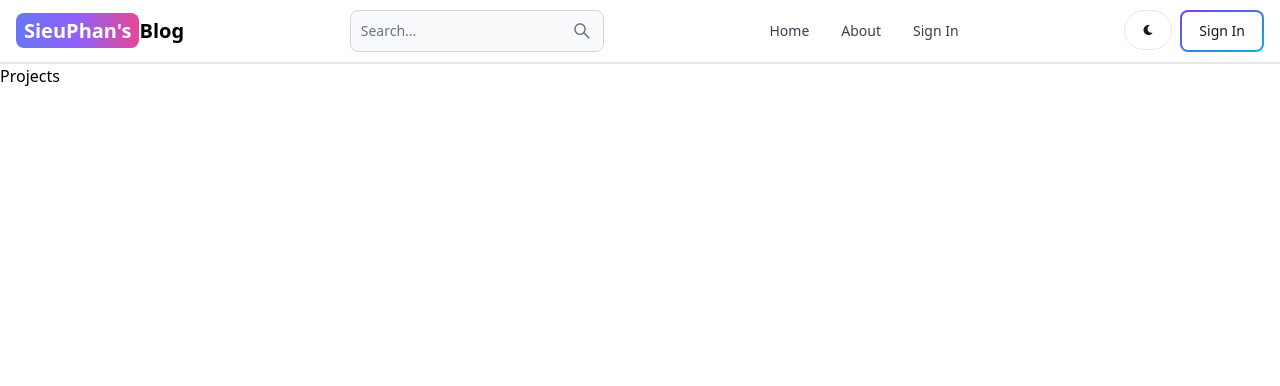
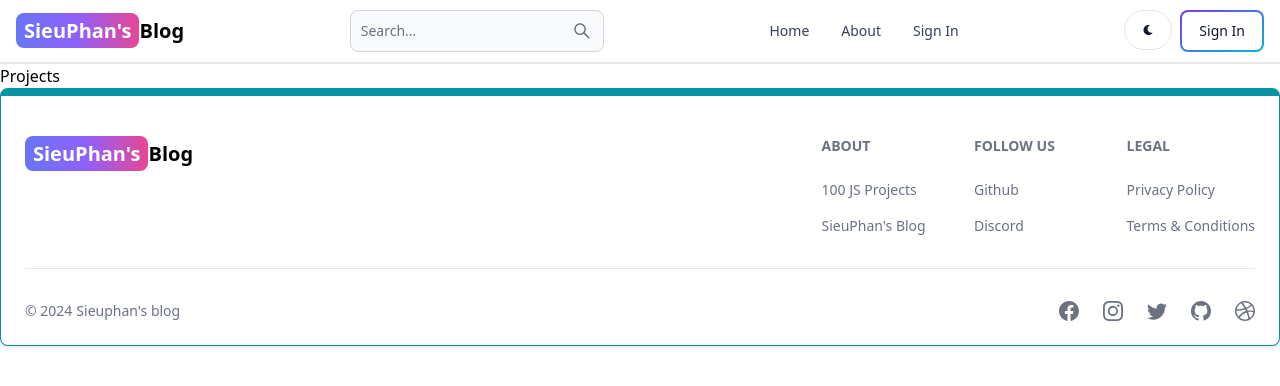
Before and after one commit to sieuphan131102/mern-blog, a React (Vite) app in the folder client/: page /projects in a window 1280 px wide. Shown: the top 386 px of the page. Built offline with nearby package versions, Linux system fonts and the light colour scheme.

Commit message:
create and add the footer component

```diff
--- a/client/src/App.jsx
+++ b/client/src/App.jsx
@@ -6,6 +6,7 @@
 import DashBoard from "./pages/DashBoard";
 import Projects from "./pages/Projects";
 import Header from "./components/Header";
+import FooterCom from "./components/FooterCom";
 
 const App = () => {
   return (
@@ -19,6 +20,7 @@
         <Route path="/dashboard" element={<DashBoard />} />
         <Route path="/projects" element={<Projects />} />
       </Routes>
+      <FooterCom />
     </BrowserRouter>
   );
 };
--- /dev/null
+++ b/client/src/components/FooterCom.jsx
@@ -0,0 +1,93 @@
+import { Footer } from "flowbite-react";
+import { Link } from "react-router-dom";
+import {
+  BsDribbble,
+  BsFacebook,
+  BsGithub,
+  BsInstagram,
+  BsTwitter,
+} from "react-icons/bs";
+
+const FooterCom = () => {
+  return (
+    <Footer container className="border border-t-8 border-teal-500">
+      <div className="w-full max-w-7xl mx-auto">
+        <div className="grid w-full justify-between sm:flex md:grid-cols-1">
+          <div className="mt-5">
+            <Link
+              className="self-center whitespace-nowrap text-lg sm:text-xl font-semibold
+        dark:text-white"
+              to={"/"}
+            >
+              <span
+                className="px-2 py-1 bg-gradient-to-r from-indigo-500 via-purple-500
+        to-pink-500 rounded-lg text-white"
+              >
+                SieuPhan's
+              </span>
+              Blog
+            </Link>
+          </div>
+          <div className="grid grid-cols-2 gap-8 mt-4 sm:grid-cols-3 sm:gap-6">
+            <div>
+              <Footer.Title title="About" />
+              <Footer.LinkGroup col>
+                <Footer.Link
+                  href="https://www.100jsprojects.com"
+                  target="_blank"
+                  rel="noopener noreferrer"
+                >
+                  100 JS Projects
+                </Footer.Link>
+                <Footer.Link
+                  href="/about"
+                  target="_blank"
+                  rel="noopener noreferrer"
+                >
+                  SieuPhan's Blog
+                </Footer.Link>
+              </Footer.LinkGroup>
+            </div>
+            <div>
+              <Footer.Title title="Follow us" />
+              <Footer.LinkGroup col>
+                <Footer.Link
+                  href="https://github.com/sieuphan131102"
+                  target="_blank"
+                  rel="noopener noreferrer"
+                >
+                  Github
+                </Footer.Link>
+                <Footer.Link href="#">Discord</Footer.Link>
+              </Footer.LinkGroup>
+            </div>
+            <div>
+              <Footer.Title title="Legal" />
+              <Footer.LinkGroup col>
+                <Footer.Link href="#">Privacy Policy</Footer.Link>
+                <Footer.Link href="#">Terms &amp; Conditions</Footer.Link>
+              </Footer.LinkGroup>
+            </div>
+          </div>
+        </div>
+        <Footer.Divider />
+        <div className="w-full sm:flex sm:items-center sm:justify-between">
+          <Footer.Copyright
+            href="#"
+            by="Sieuphan's blog"
+            year={new Date().getFullYear()}
+          />
+          <div className="flex gap-6 sm:mt-0 mt-4 sm:justify-center">
+            <Footer.Icon href="#" icon={BsFacebook} />
+            <Footer.Icon href="#" icon={BsInstagram} />
+            <Footer.Icon href="#" icon={BsTwitter} />
+            <Footer.Icon href="#" icon={BsGithub} />
+            <Footer.Icon href="#" icon={BsDribbble} />
+          </div>
+        </div>
+      </div>
+    </Footer>
+  );
+};
+
+export default FooterCom;
```
